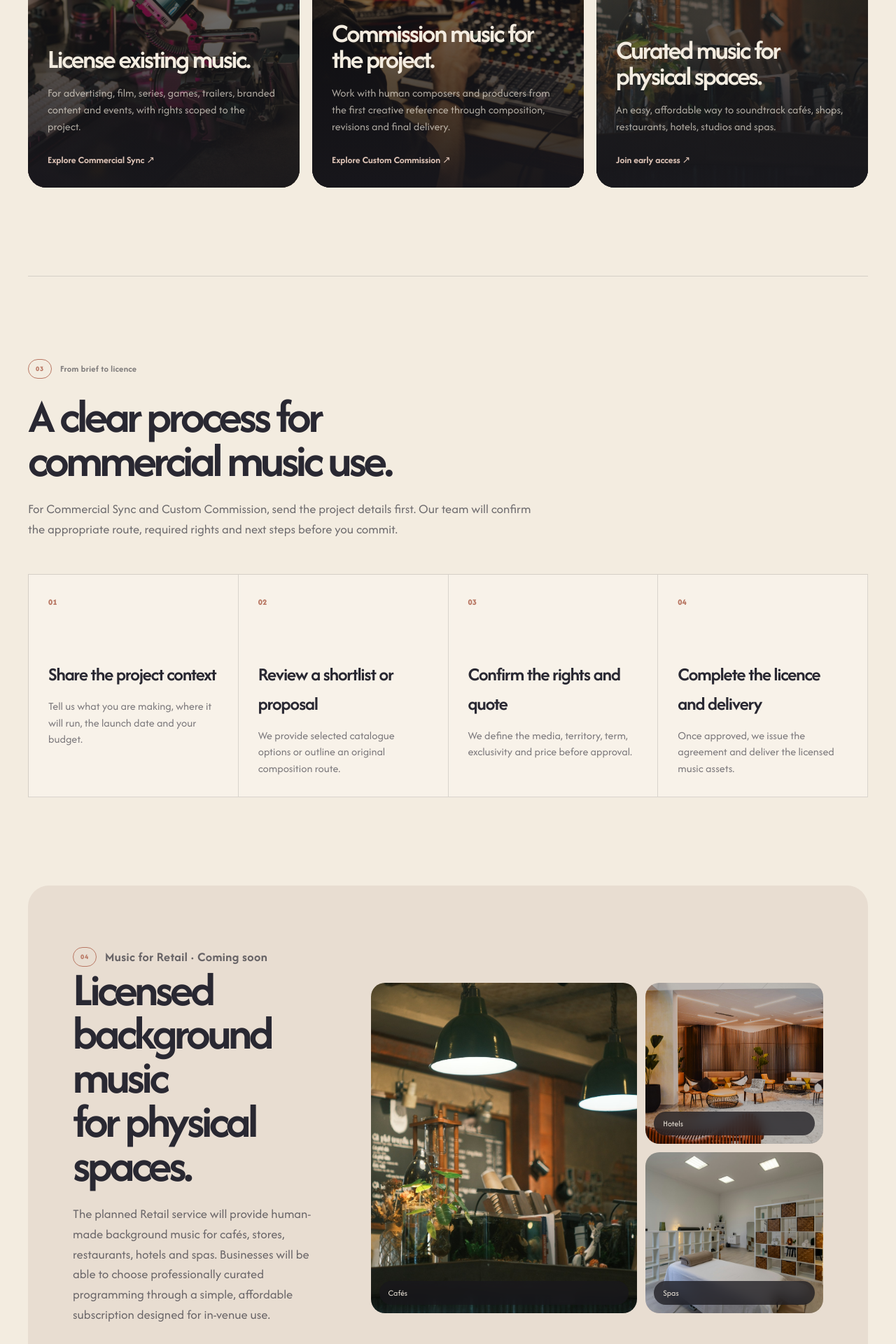
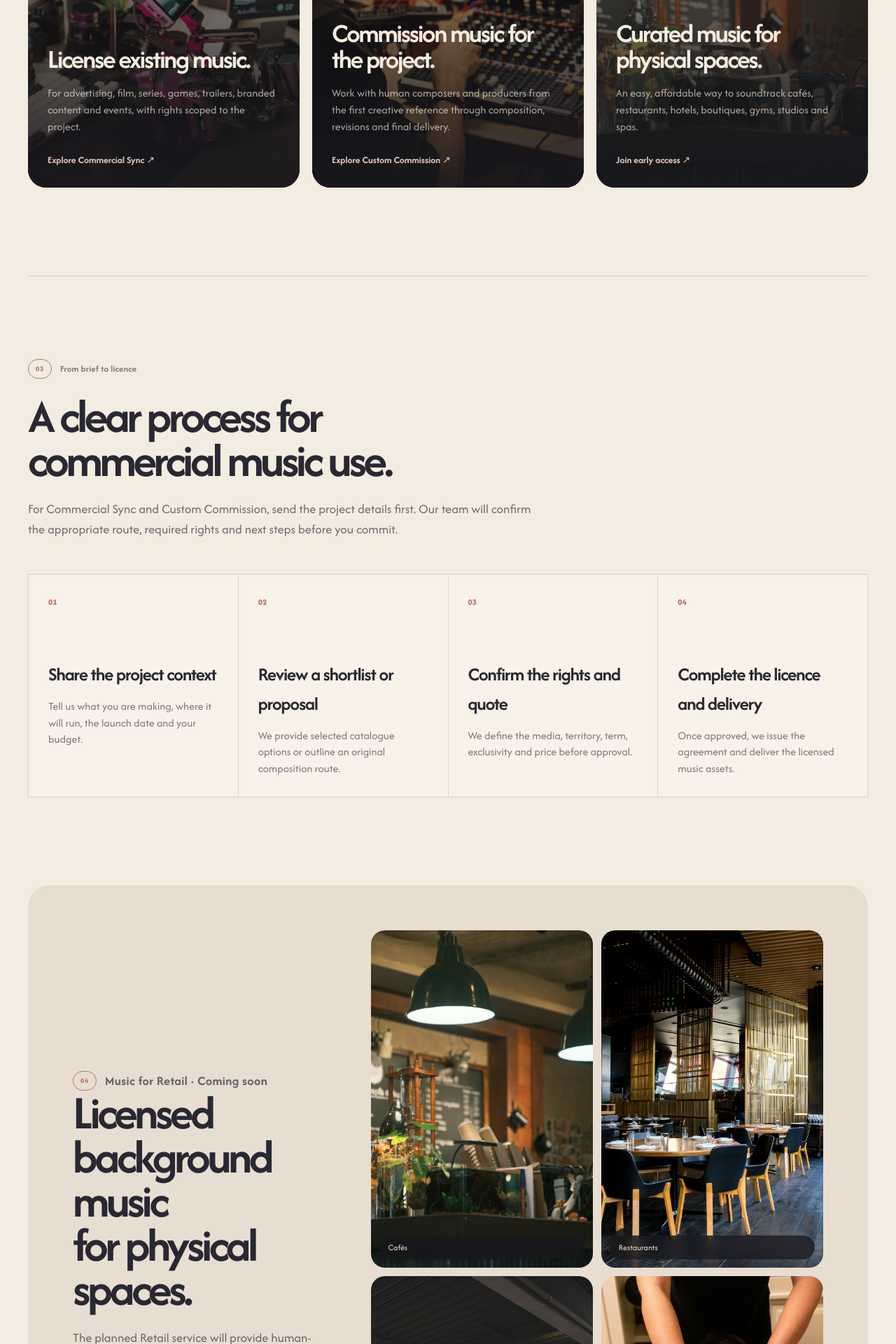
Before and after one commit to dim75017/easy-license-platform, a Next.js app: page /business in a window 1280 px wide. Shown: the part 2740-4660 px from the top of the page at 70% size. Built offline with nearby package versions, Linux system fonts and the light colour scheme.

Commit message:
feat: expand business venue showcase

```diff
--- a/app/business/page.tsx
+++ b/app/business/page.tsx
@@ -56,7 +56,7 @@ export default function BusinessPage() {
               <span>02 / CUSTOM COMMISSION</span><div><h3>Commission music for the project.</h3><p>Work with human composers and producers from the first creative reference through composition, revisions and final delivery.</p><strong>Explore Custom Commission ↗</strong></div>
             </Link>
             <Link className="business-option business-option-retail" href="/retail">
-              <span>03 / MUSIC FOR RETAIL · COMING SOON</span><div><h3>Curated music for physical spaces.</h3><p>An easy, affordable way to soundtrack cafés, shops, restaurants, hotels, studios and spas.</p><strong>Join early access ↗</strong></div>
+              <span>03 / MUSIC FOR RETAIL · COMING SOON</span><div><h3>Curated music for physical spaces.</h3><p>An easy, affordable way to soundtrack cafés, restaurants, hotels, boutiques, gyms, studios and spas.</p><strong>Join early access ↗</strong></div>
             </Link>
           </div>
         </section>
@@ -79,13 +79,14 @@ export default function BusinessPage() {
           <div className="business-retail-copy" data-reveal="left">
             <p className="offer-kicker"><span>04</span> Music for Retail · Coming soon</p>
             <h2 id="business-retail-title">Licensed background music<br />for physical spaces.</h2>
-            <p>The planned Retail service will provide human-made background music for cafés, stores, restaurants, hotels and spas. Businesses will be able to choose professionally curated programming through a simple, affordable subscription designed for in-venue use.</p>
+            <p>The planned Retail service will provide human-made background music for cafés, restaurants, hotels, boutiques, gyms and spas. Businesses will be able to choose professionally curated programming through a simple, affordable subscription designed for in-venue use.</p>
             <Link className="offer-inline-link" href="/retail">Join the first pilot <span>→</span></Link>
           </div>
           <div className="business-retail-images" data-reveal="group">
             <figure><img src="/images/unsplash/retail/cafe.jpg" alt="Warm café interior" /><figcaption>Cafés</figcaption></figure>
-            <figure><img src="/images/unsplash/retail/hotel.jpg" alt="Warm modern hotel interior" /><figcaption>Hotels</figcaption></figure>
-            <figure><img src="/images/unsplash/retail/spa.jpg" alt="Quiet spa interior" /><figcaption>Spas</figcaption></figure>
+            <figure><img src="/images/unsplash/retail/restaurant-new.jpg" alt="Contemporary restaurant interior" /><figcaption>Restaurants</figcaption></figure>
+            <figure><img src="/images/unsplash/retail/gym.jpg" alt="Modern gym interior" /><figcaption>Gyms</figcaption></figure>
+            <figure><img src="/images/unsplash/massage.jpg" alt="Spa treatment in progress" /><figcaption>Spas &amp; wellness</figcaption></figure>
           </div>
         </section>
 
--- a/app/offer-pages.css
+++ b/app/offer-pages.css
@@ -813,7 +813,7 @@
 
 .business-retail-images {
   display: grid;
-  grid-template-columns: 1.2fr .8fr;
+  grid-template-columns: repeat(2, minmax(0, 1fr));
   grid-template-rows: repeat(2, minmax(0, 1fr));
   gap: 12px;
 }
@@ -826,7 +826,6 @@
   border-radius: 20px;
 }
 
-.business-retail-images figure:first-child { grid-row: 1 / 3; }
 .business-retail-images img { width: 100%; height: 100%; object-fit: cover; }
 .business-retail-images figcaption {
   position: absolute;
```
Also changed, not shown: public/images/stock/ATTRIBUTION.md (+2 -0 lines), public/images/unsplash/retail/gym.jpg (added), public/images/unsplash/retail/restaurant-new.jpg (added).
